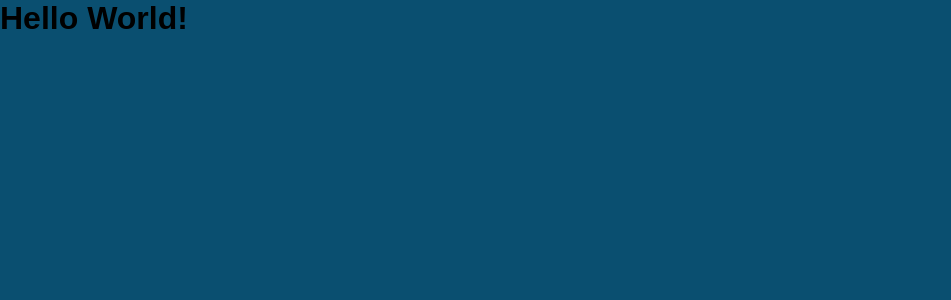
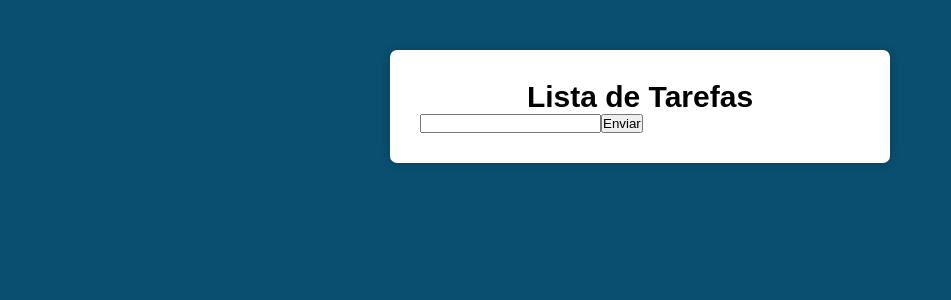
Before and after one commit to PADRAOGABRIEL/Lista-de-Tarefas, a React (Create React App) app: page / in a window 1280 px wide. Shown: the top 300 px of the page, without its empty margins (0-951 px from the left). Built offline with nearby package versions, Linux system fonts and the light colour scheme.

Commit message:
components folder created

```diff
--- a/src/App.js
+++ b/src/App.js
@@ -1,6 +1,7 @@
 import React from 'react';
+import Main from './components/Main';
 import './App.css';
 
 export default function App() {
-  return <h1>Hello World!</h1>;
+  return <Main />;
 }
--- /dev/null
+++ b/src/components/Main.css
@@ -0,0 +1,13 @@
+.main{
+  background: white;
+  padding: 30px;
+  margin: 50px auto;
+  max-width: 500px;
+  border-radius: 7px;
+  box-shadow: 0 0 10px rgba(0, 0, 0, 0.2);
+}
+
+.main h1 {
+  font-size: 30px;
+  text-align: center;
+}
--- /dev/null
+++ b/src/components/Main.js
@@ -0,0 +1,29 @@
+import React, { Component } from 'react';
+
+import './Main.css';
+
+export default class Main extends Component {
+  state = {
+    novaTarefa: '',
+  };
+
+  handleChange = (e) => {
+    this.setState({
+      novaTarefa: e.target.value,
+    });
+  };
+
+  render() {
+    const { novaTarefa } = this.state;
+
+    return (
+      <div className="main">
+        <h1>Lista de Tarefas</h1>
+        <form action="#">
+          <input onChange={this.handleChange} type="text" />
+          <button type="submit">Enviar</button>
+        </form>
+      </div>
+    );
+  }
+}
```
Also changed, not shown: .eslintrc.js, 1 other file (tests, documents, lock files or other folders).
